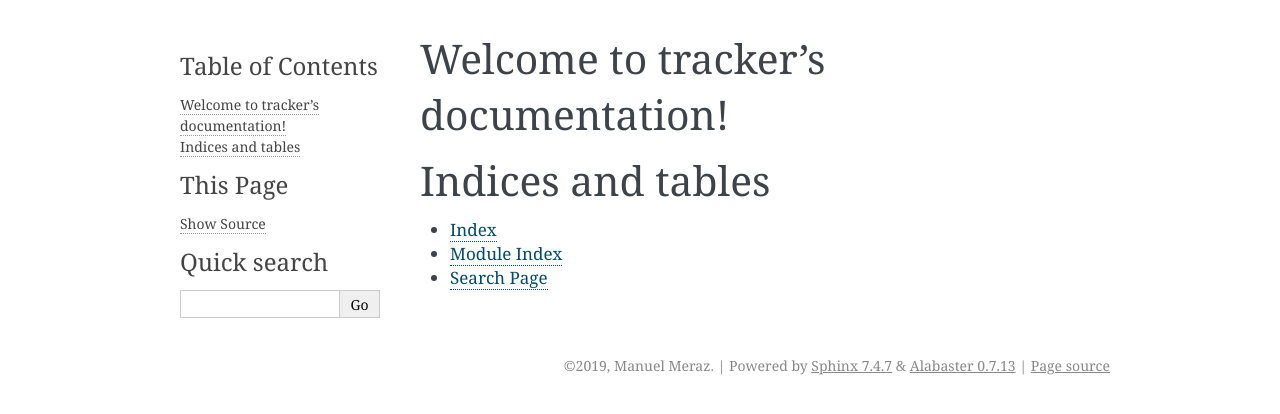
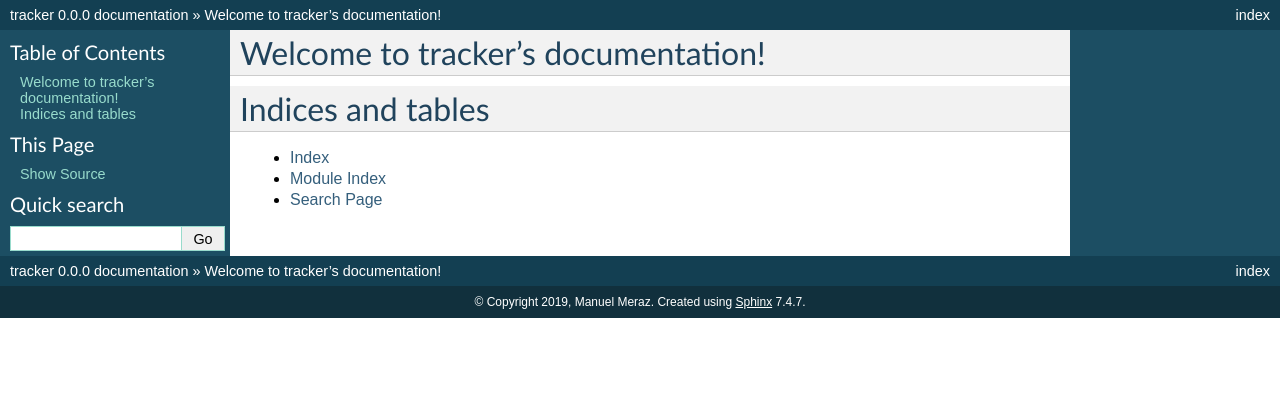
Before and after one commit to ManuelMeraz-PersonalProjects/Tracker, a Sphinx documentation site: the page built from docs/source/index.rst, in a window 1280 px wide. Shown: the top 414 px of the page. Built offline with Sphinx 7.4.7, drawn with Linux system fonts in a browser that asks for light colours.

```diff
--- a/docs/source/conf.py
+++ b/docs/source/conf.py
@@ -83,7 +83,7 @@
 # The theme to use for HTML and HTML Help pages.  See the documentation for
 # a list of builtin themes.
 #
-html_theme = 'alabaster'
+html_theme = 'default'
 
 # Theme options are theme-specific and customize the look and feel of a theme
 # further.  For a list of options available for each theme, see the
--- /dev/null
+++ b/docs/source/modules.rst
@@ -0,0 +1,7 @@
+tracker
+=======
+
+.. toctree::
+   :maxdepth: 4
+
+   tracker
```
Also changed, not shown: docs/source/tracker.food.rst (added, +30 -0 lines), docs/source/tracker.rst (added, +17 -0 lines), 2 other files.
